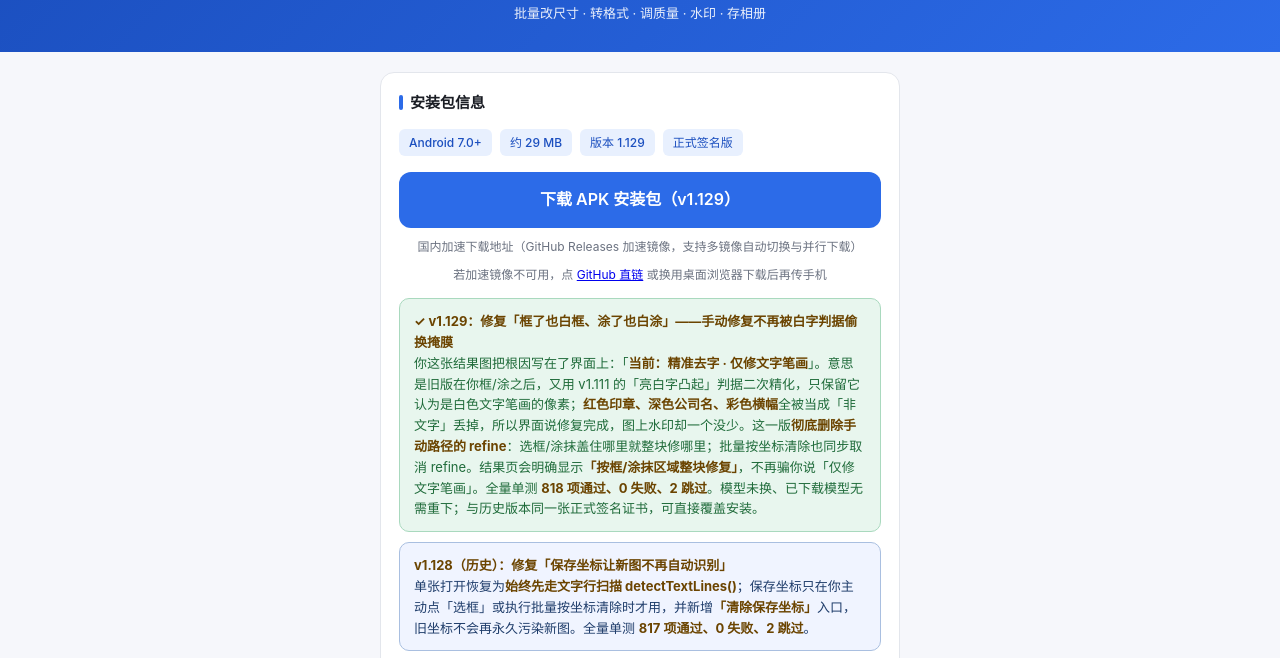
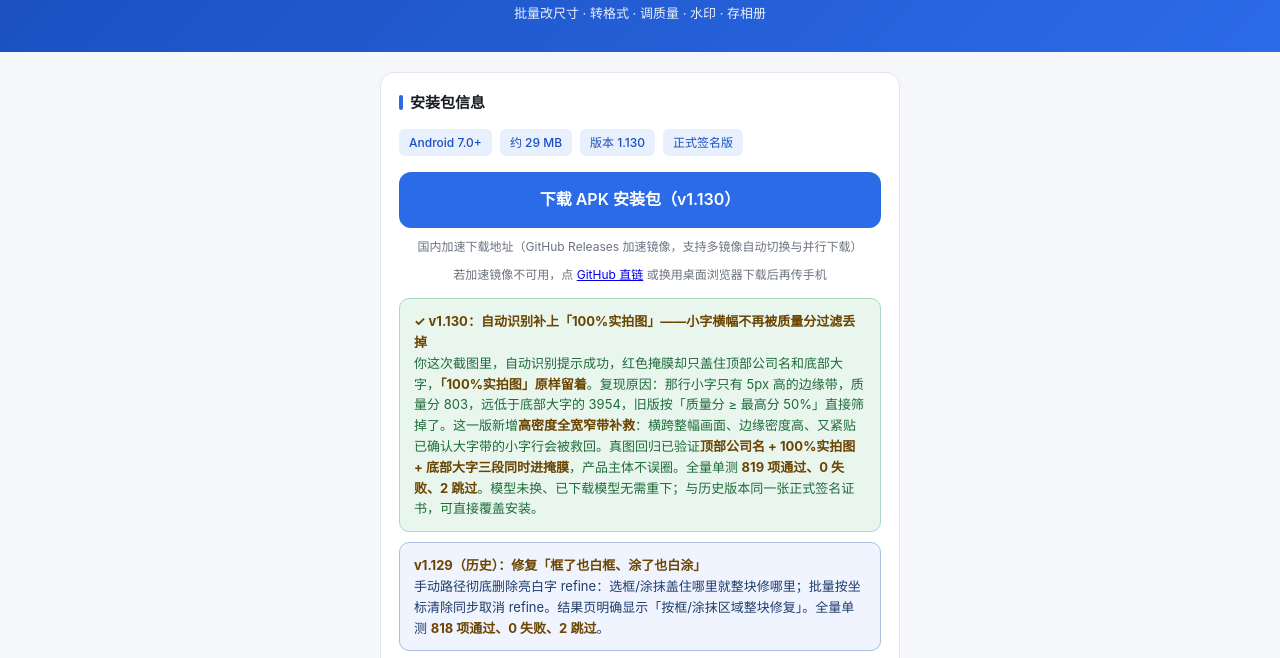
Before and after one commit to tangxueqi/photoresizer-updates, a plain HTML site: page index.html in a window 1280 px wide. Shown: the part 70-728 px from the top of the page. Drawn offline with Linux system fonts and the light colour scheme.

Commit message:
publish v1.130 index.html

```diff
--- a/index.html
+++ b/index.html
@@ -77,15 +77,19 @@
     <div class="meta">
       <span class="tag">Android 7.0+</span>
       <span class="tag">约 29 MB</span>
-      <span class="tag">版本 1.129</span>
+      <span class="tag">版本 1.130</span>
       <span class="tag">正式签名版</span>
     </div>
-    <a class="btn" href="https://gh-proxy.com/https://github.com/tangxueqi/photoresizer-updates/releases/download/v199/BingYing-1.129.apk" download>下载 APK 安装包（v1.129）</a>
+    <a class="btn" href="https://gh-proxy.com/https://github.com/tangxueqi/photoresizer-updates/releases/download/v200/BingYing-1.130.apk" download>下载 APK 安装包（v1.130）</a>
     <span class="btn-sub">国内加速下载地址（GitHub Releases 加速镜像，支持多镜像自动切换与并行下载）</span>
-    <span class="btn-sub">若加速镜像不可用，点 <a href="https://github.com/tangxueqi/photoresizer-updates/releases/download/v199/BingYing-1.129.apk" target="_blank">GitHub 直链</a> 或换用桌面浏览器下载后再传手机</span>
+    <span class="btn-sub">若加速镜像不可用，点 <a href="https://github.com/tangxueqi/photoresizer-updates/releases/download/v200/BingYing-1.130.apk" target="_blank">GitHub 直链</a> 或换用桌面浏览器下载后再传手机</span>
     <div class="warn" style="margin-top:14px;background:#E8F6EE;border-color:#A9D9BE;color:#1F6B3A">
-      <strong>✓ v1.129：修复「框了也白框、涂了也白涂」——手动修复不再被白字判据偷换掩膜</strong><br>
-      你这张结果图把根因写在了界面上：「<strong>当前：精准去字 · 仅修文字笔画</strong>」。意思是旧版在你框/涂之后，又用 v1.111 的「亮白字凸起」判据二次精化，只保留它认为是白色文字笔画的像素；<strong>红色印章、深色公司名、彩色横幅</strong>全被当成「非文字」丢掉，所以界面说修复完成，图上水印却一个没少。这一版<strong>彻底删除手动路径的 refine</strong>：选框/涂抹盖住哪里就整块修哪里；批量按坐标清除也同步取消 refine。结果页会明确显示<strong>「按框/涂抹区域整块修复」</strong>，不再骗你说「仅修文字笔画」。全量单测 <strong>818 项通过、0 失败、2 跳过</strong>。模型未换、已下载模型无需重下；与历史版本同一张正式签名证书，可直接覆盖安装。
+      <strong>✓ v1.130：自动识别补上「100%实拍图」——小字横幅不再被质量分过滤丢掉</strong><br>
+      你这次截图里，自动识别提示成功，红色掩膜却只盖住顶部公司名和底部大字，<strong>「100%实拍图」原样留着</strong>。复现原因：那行小字只有 5px 高的边缘带，质量分 803，远低于底部大字的 3954，旧版按「质量分 ≥ 最高分 50%」直接筛掉了。这一版新增<strong>高密度全宽窄带补救</strong>：横跨整幅画面、边缘密度高、又紧贴已确认大字带的小字行会被救回。真图回归已验证<strong>顶部公司名 + 100%实拍图 + 底部大字三段同时进掩膜</strong>，产品主体不误圈。全量单测 <strong>819 项通过、0 失败、2 跳过</strong>。模型未换、已下载模型无需重下；与历史版本同一张正式签名证书，可直接覆盖安装。
+    </div>
+    <div class="warn" style="margin-top:10px;background:#F0F4FF;border-color:#A9BFE0;color:#1F3D6B">
+      <strong>v1.129（历史）：修复「框了也白框、涂了也白涂」</strong><br>
+      手动路径彻底删除亮白字 refine：选框/涂抹盖住哪里就整块修哪里；批量按坐标清除同步取消 refine。结果页明确显示「按框/涂抹区域整块修复」。全量单测 <strong>818 项通过、0 失败、2 跳过</strong>。
     </div>
     <div class="warn" style="margin-top:10px;background:#F0F4FF;border-color:#A9BFE0;color:#1F3D6B">
       <strong>v1.128（历史）：修复「保存坐标让新图不再自动识别」</strong><br>
```
